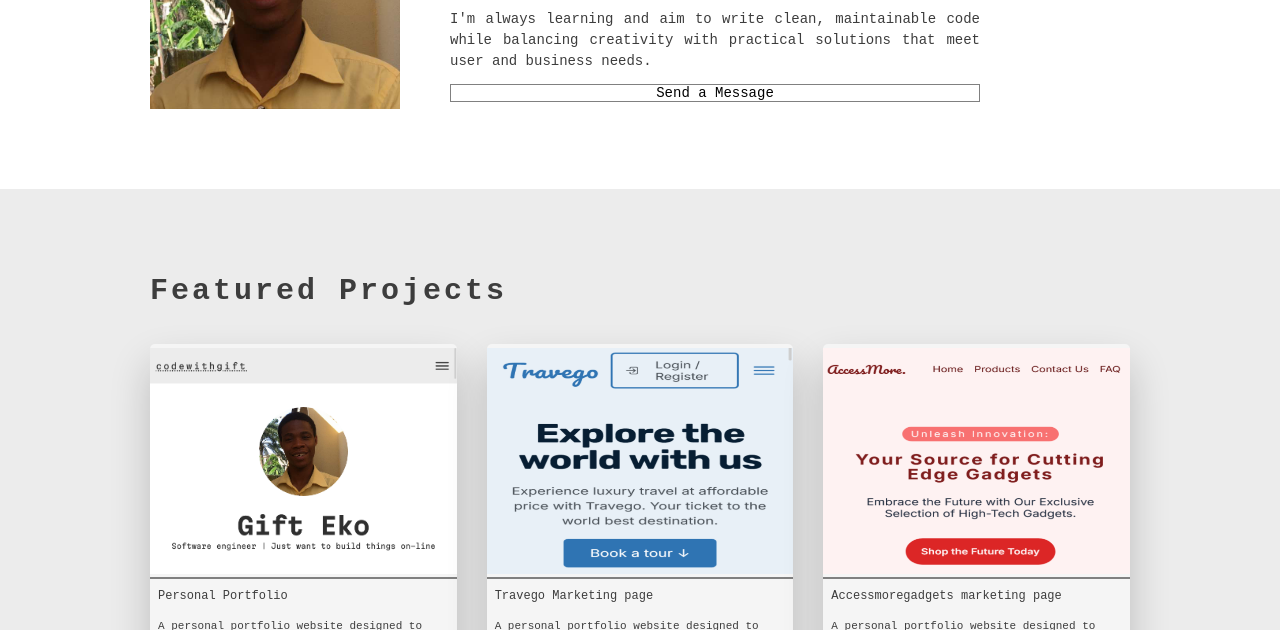
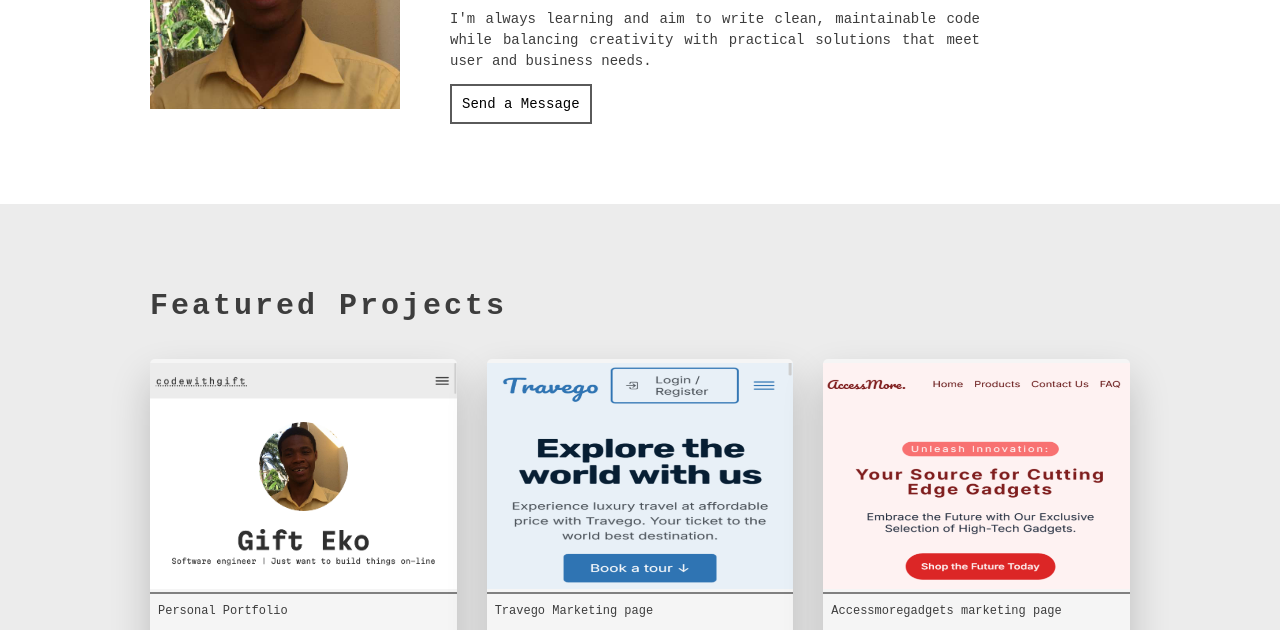
Before and after one commit to Eko-U/eko-gift, a plain HTML site: page index.html in a window 1280 px wide. Shown: the part 1058-1688 px from the top of the page. Drawn offline with nearby package versions, Linux system fonts and the light colour scheme; a web font is replaced by a local one.

Commit message:
fix button

```diff
--- a/style.css
+++ b/style.css
@@ -389,7 +389,7 @@ section:nth-child(even) {
   }
 }
 
-.about-me-bt,
+.about-me-btn,
 .projects-btn {
   margin-top: auto;
   align-self: start;
```
